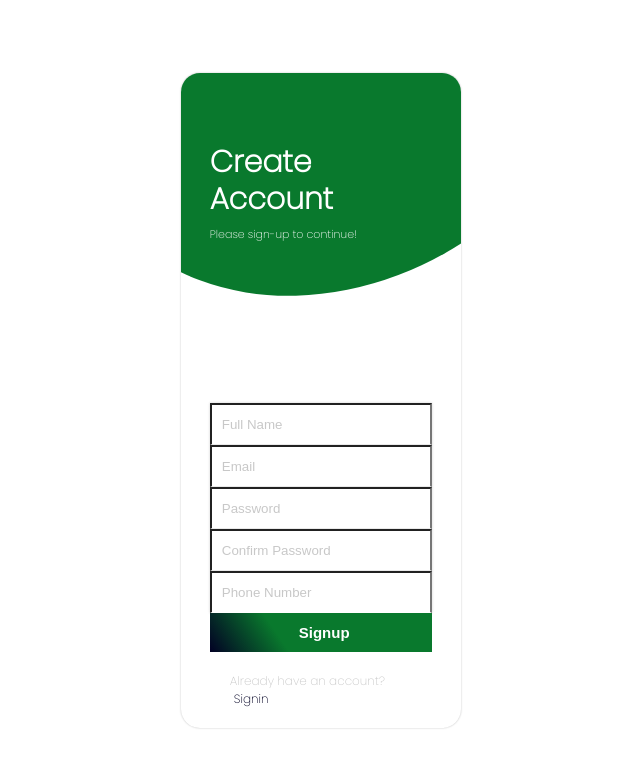
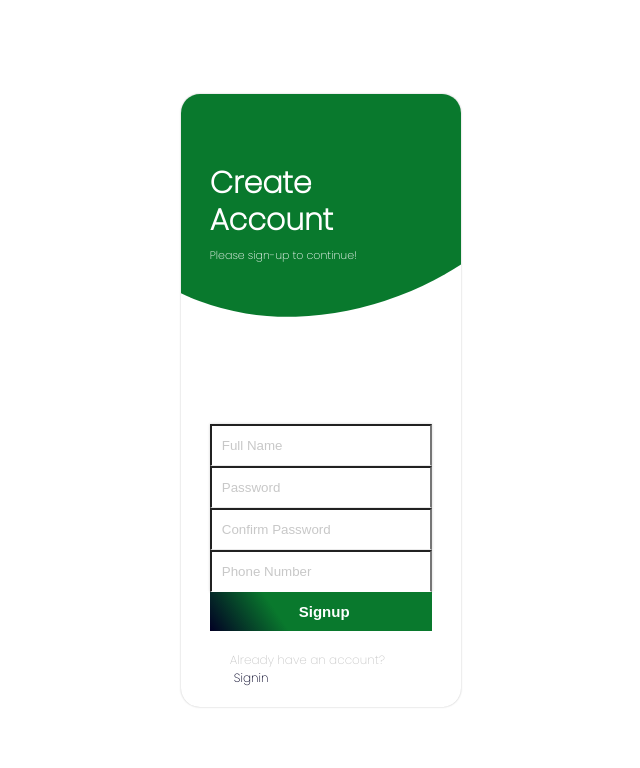
Before and after one commit to Build-Week-Water-My-Plants-4-45/front-end, a React (Create React App) app in the folder front-end/: page / in a window 1280 px wide. Both pictures are taken after a click on the link "Signup". Shown: the top 768 px of the page, without its empty margins (319-959 px from the left). Built offline with nearby package versions, Linux system fonts and the light colour scheme.

Commit message:
Signup component is now a controlled form, adds new user to state after verifying passwords match

```diff
--- a/front-end/src/App.js
+++ b/front-end/src/App.js
@@ -22,10 +22,18 @@ const defaultLoginForm = {
   password: ''
 }
 
+const defaultSignupForm = {
+  username: '',
+  password: '',
+  confirmPassword: '',
+  phoneNumber: ''
+}
+
 function App() {
   const [users, setUsers] = useState(dummyData);
   const [currentUser, setCurrentUser] = useState(null);
   const [loginFormValues, setLoginForm] = useState(defaultLoginForm);
+  const [signupFormValues, setSignupForm] = useState(defaultSignupForm);
 
   const history = useHistory();
 
@@ -33,6 +41,29 @@ function App() {
     const {value, name} = event.target;
 
     setLoginForm({...loginFormValues, [name]: value})
+  }
+
+  function updateSignupForm(event) {
+    const {value, name} = event.target;
+
+    setSignupForm({...signupFormValues, [name]: value})
+  }
+
+  function submitSignupForm(){
+    if(signupFormValues.password === signupFormValues.confirmPassword) {
+      const newUser = {
+        username: signupFormValues.username,
+        password: signupFormValues.password,
+        phoneNumber: signupFormValues.phoneNumber,
+        id: 3,
+        plants: []
+      }
+
+      setUsers({...users, newUser})
+      setCurrentUser([newUser]);
+    } else {
+        alert('Passwords do not match.');
+    }
   }
 
   function fakeAuth() {
@@ -57,7 +88,6 @@ function App() {
   useEffect(() => {
     if(currentUser) {
       history.push(`/user/${currentUser[0].id}`)
-      console.log(currentUser)
     }
   },[currentUser])
 
@@ -77,7 +107,7 @@ function App() {
         </Route>
 
         <Route exact path='/'>
-          <AccountBox loginFormValues={loginFormValues} updateLoginForm={updateLoginForm} fakeAuth={fakeAuth}/>
+          <AccountBox loginFormValues={loginFormValues} updateLoginForm={updateLoginForm} fakeAuth={fakeAuth} signupFormValues={signupFormValues} updateSignupForm={updateSignupForm} submitSignupForm={submitSignupForm}/>
         </Route>
       </Switch>
   </AppContainer>
--- a/front-end/src/Components/accountBox/index.jsx
+++ b/front-end/src/Components/accountBox/index.jsx
@@ -100,7 +100,7 @@ const expandingTransition = {
 export function AccountBox(props) {
   const [isExpanded, setExpanded] = useState(false);
   const [active, setActive] = useState("signin");
-  const { loginFormValues, updateLoginForm, fakeAuth } = props;
+  const { loginFormValues, updateLoginForm, fakeAuth, signupFormValues, updateSignupForm, submitSignupForm } = props;
 
   const playExpandingAnimation = () => {
     setExpanded(true);
@@ -152,7 +152,7 @@ export function AccountBox(props) {
         </TopContainer>
         <InnerContainer>
           {active === "signin" && <LoginForm loginFormValues={loginFormValues} updateLoginForm={updateLoginForm} fakeAuth={fakeAuth}/>}
-          {active === "signup" && <SignupForm />}
+          {active === "signup" && <SignupForm signupFormValues={signupFormValues} updateSignupForm={updateSignupForm} submitSignupForm={submitSignupForm}/>}
         </InnerContainer>
       </BoxContainer>
     </AccountContext.Provider>
--- a/front-end/src/Components/accountBox/signupForm.jsx
+++ b/front-end/src/Components/accountBox/signupForm.jsx
@@ -5,18 +5,18 @@ import { AccountContext } from "./accountContext";
 
 export function SignupForm(props) {
     const { switchToSignin } = useContext(AccountContext);
+    const { signupFormValues, updateSignupForm, submitSignupForm } = props;
 
     return (
         <BoxContainer>
         <FormContainer>
-            <Input type="text" placeholder="Full Name" />
-            <Input type="email" placeholder="Email" />
-            <Input type="password" placeholder="Password" />
-            <Input type="password" placeholder="Confirm Password" />
-            <Input type="number" placeholder="Phone Number" />
+            <Input type="text" name="username" placeholder="Full Name" value={signupFormValues.username} onChange={updateSignupForm}/>
+            <Input type="text" name="password" placeholder="Password" value={signupFormValues.password} onChange={updateSignupForm}/>
+            <Input type="text" name="confirmPassword" placeholder="Confirm Password" value={signupFormValues.confirmPassword} onChange={updateSignupForm}/>
+            <Input type="number" name="phoneNumber" placeholder="Phone Number" value={signupFormValues.phoneNumber} onChange={updateSignupForm}/>
         </FormContainer>
          {/* <Marginer direction="vertical" margin={10} /> */}
-            <SubmitButton type="submit"> Signup </SubmitButton>
+            <SubmitButton type="submit" onClick={submitSignupForm}> Signup </SubmitButton>
             {/* <Marginer direction="vertical" margin="1em" /> */}
             <MutedLink href="#">Already have an account? <BoldLink href="#" onClick={switchToSignin} >Signin</BoldLink></MutedLink>
     </BoxContainer>
```
